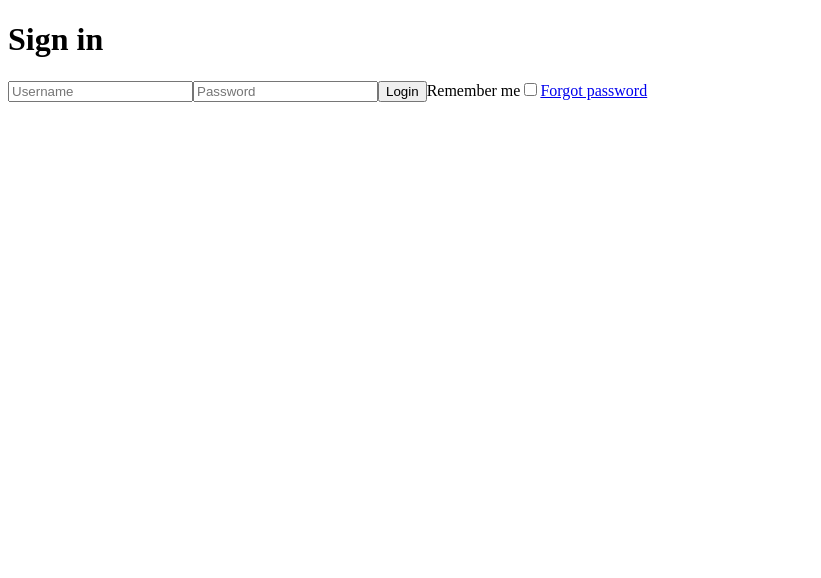
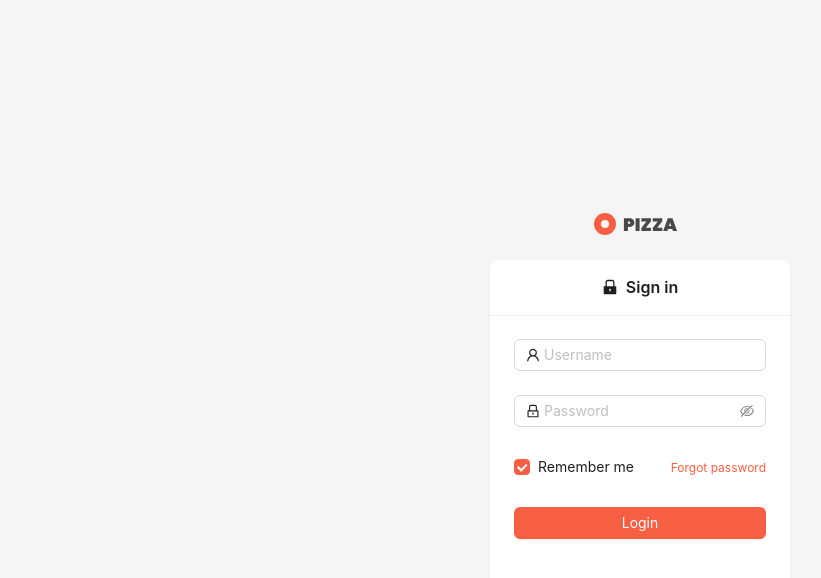
Before and after one commit to YK-GHOST/mernspace-c-admin-ui, a React (Vite) app: page /auth/login in a window 1280 px wide. Shown: the top 578 px of the page, without its empty margins (0-821 px from the left). Built offline with nearby package versions, Linux system fonts and the light colour scheme.

Commit message:
add Login form

```diff
--- a/package.json
+++ b/package.json
@@ -11,6 +11,7 @@
     "preview": "vite preview"
   },
   "dependencies": {
+    "antd": "^5.24.7",
     "react": "^19.0.0",
     "react-dom": "^19.0.0",
     "react-router-dom": "^7.5.0"
--- /dev/null
+++ b/src/components/icons/Logo.tsx
@@ -0,0 +1,19 @@
+const Logo = () => {
+  return (
+    <svg
+      width="93"
+      height="23"
+      viewBox="0 0 93 23"
+      fill="none"
+      xmlns="http://www.w3.org/2000/svg"
+    >
+      <path
+        d="M40.322 9.63C40.322 10.434 40.136 11.166 39.764 11.826C39.392 12.474 38.84 12.99 38.108 13.374C37.388 13.758 36.512 13.95 35.48 13.95H33.896V18H29.9V5.256H35.48C37.04 5.256 38.234 5.652 39.062 6.444C39.902 7.236 40.322 8.298 40.322 9.63ZM35.03 10.8C35.858 10.8 36.272 10.41 36.272 9.63C36.272 8.85 35.858 8.46 35.03 8.46H33.896V10.8H35.03ZM45.5855 5.256V18H41.5895V5.256H45.5855ZM51.8182 14.814H56.9302V18H47.3902V14.994L52.4302 8.424H47.3902V5.256H56.9302V8.262L51.8182 14.814ZM63.1561 14.814H68.2681V18H58.7281V14.994L63.7681 8.424H58.7281V5.256H68.2681V8.262L63.1561 14.814ZM78.238 16.074H73.99L73.36 18H69.166L73.828 5.256H78.436L83.08 18H78.868L78.238 16.074ZM77.266 13.068L76.114 9.522L74.962 13.068H77.266Z"
+        fill="#484848"
+      />
+      <circle cx="11" cy="11" r="7.5" stroke="#F65F42" strokeWidth="7" />
+    </svg>
+  );
+};
+
+export default Logo;
--- a/src/index.css
+++ b/src/index.css
@@ -0,0 +1,4 @@
+#login-form-forgot {
+  padding-top: 8px;
+  font-size: 12px;
+}
--- a/src/main.tsx
+++ b/src/main.tsx
@@ -1,11 +1,17 @@
 import { StrictMode } from "react";
 import { createRoot } from "react-dom/client";
+import "antd/dist/reset.css";
 import "./index.css";
 import { router } from "./router";
 import { RouterProvider } from "react-router-dom";
+import { ConfigProvider } from "antd";
 
 createRoot(document.getElementById("root")!).render(
   <StrictMode>
-    <RouterProvider router={router} />
+    <ConfigProvider
+      theme={{ token: { colorPrimary: "#F65F42", colorLink: "#F65F42" } }}
+    >
+      <RouterProvider router={router} />
+    </ConfigProvider>
   </StrictMode>
 );
--- a/src/pages/Login/LoginPage.tsx
+++ b/src/pages/Login/LoginPage.tsx
@@ -1,13 +1,96 @@
+import { Button, Card, Checkbox, Flex, Form, Input, Layout, Space } from "antd";
+import { LockFilled, LockOutlined, UserOutlined } from "@ant-design/icons";
+import Logo from "../../components/icons/Logo";
+
 const LoginPage = () => {
   return (
     <>
-      <h1>Sign in</h1>
-      <input type="text" placeholder="Username" />
-      <input type="text" placeholder="Password" />
-      <button>Login</button>
-      <label htmlFor="remember-me">Remember me</label>
-      <input type="checkbox" id="remember-me" />
-      <a href="#">Forgot password</a>
+      <Layout
+        style={{ height: "100vh", display: "grid", placeItems: "center" }}
+      >
+        <Space direction="vertical" align="center" size="large">
+          <Layout.Content
+            style={{
+              display: "flex",
+              justifyContent: "center",
+              alignItems: "center",
+            }}
+          >
+            <Logo />
+          </Layout.Content>
+          <Card
+            style={{
+              width: 300,
+            }}
+            variant="borderless"
+            title={
+              <Space
+                style={{
+                  width: "100%",
+                  fontSize: 16,
+                  justifyContent: "center",
+                }}
+              >
+                <LockFilled />
+                Sign in
+              </Space>
+            }
+          >
+            <Form initialValues={{ remember: true }}>
+              <Form.Item
+                name="username"
+                rules={[
+                  {
+                    required: true,
+                    message: "Please input your username or email!",
+                  },
+                  {
+                    type: "email",
+                    message: "Please enter a valid email address!",
+                  },
+                ]}
+              >
+                <Input
+                  placeholder="Username"
+                  prefix={<UserOutlined />}
+                  type="email"
+                />
+              </Form.Item>
+              <Form.Item
+                name="password"
+                rules={[
+                  { required: true, message: "Please input your password!" },
+                ]}
+              >
+                <Input.Password
+                  placeholder="Password"
+                  prefix={<LockOutlined />}
+                />
+              </Form.Item>
+              <Flex justify="space-between">
+                <Form.Item name="remember" valuePropName="checked">
+                  <Checkbox>Remember me</Checkbox>
+                </Form.Item>
+                <a href="#" id="login-form-forgot">
+                  Forgot password
+                </a>
+              </Flex>
+            </Form>
+            <Form.Item>
+              <Button
+                type="primary"
+                htmlType="submit"
+                style={{ width: "100%" }}
+                onClick={() => {
+                  console.log("Login clicked");
+                }}
+              >
+                Login
+              </Button>
+            </Form.Item>
+          </Card>
+        </Space>
+      </Layout>
     </>
   );
 };
```
Also changed, not shown: setupTests.ts (+23 -0 lines), 1 other file (tests, documents, lock files or other folders).
